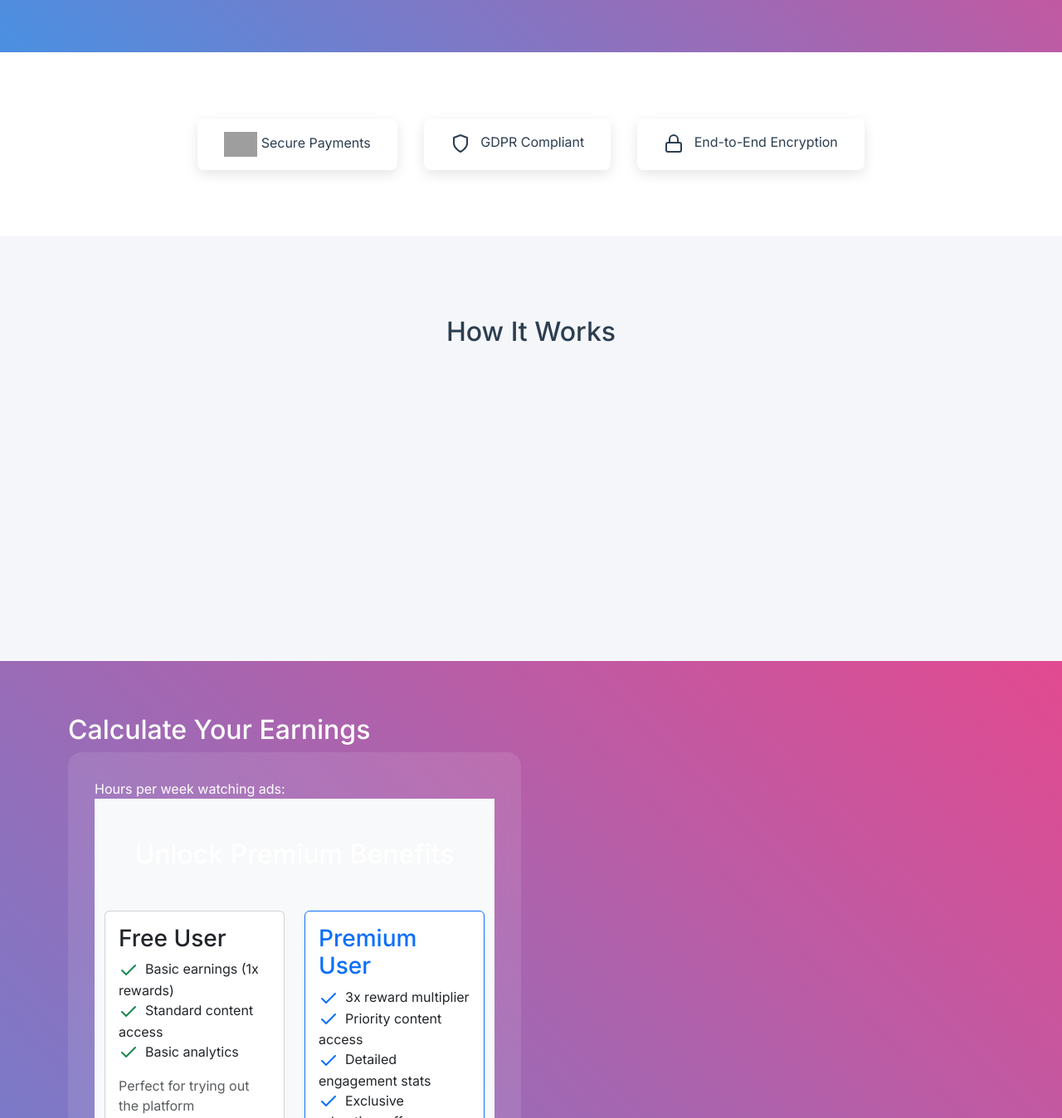
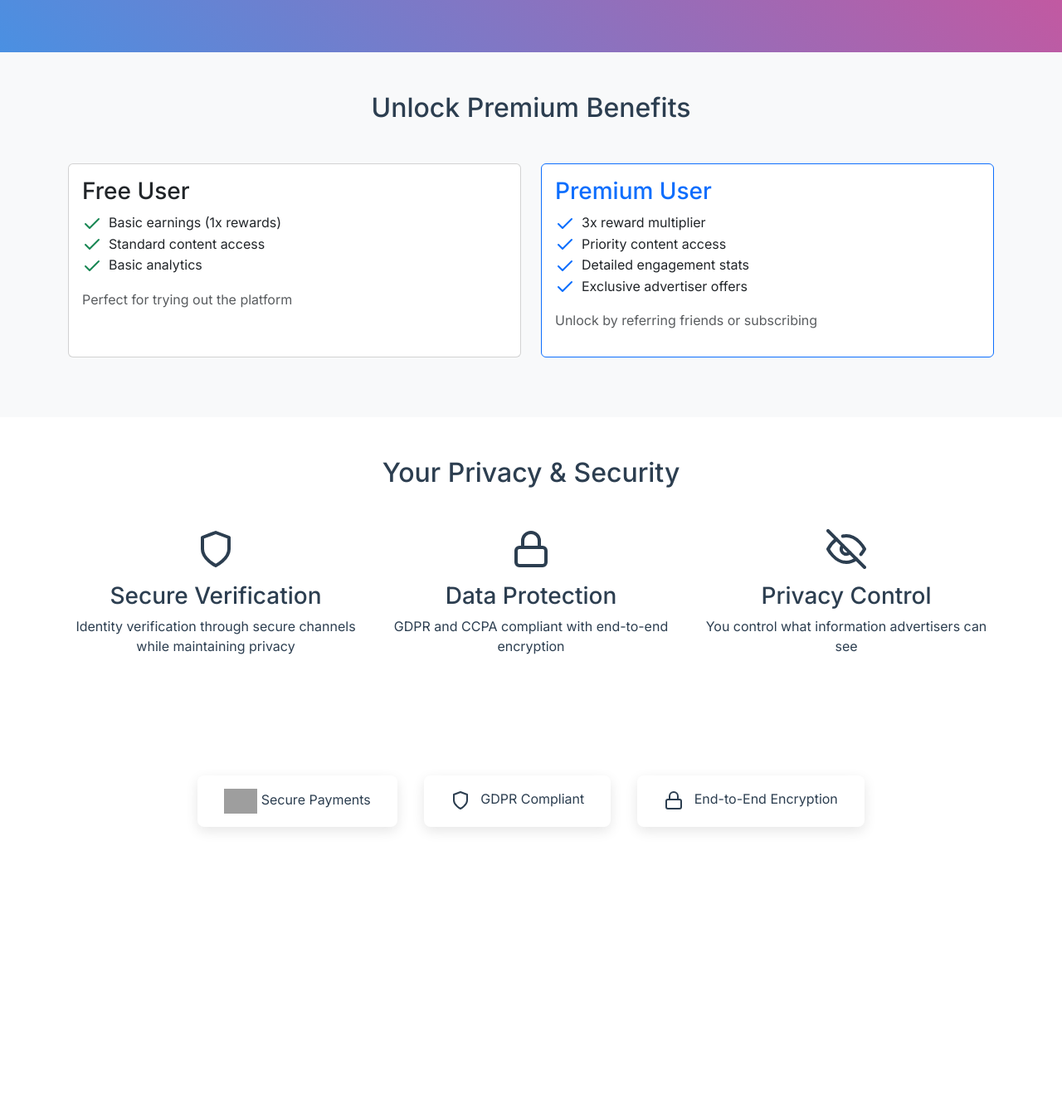
Before and after one commit to mlyongardiner/aditt-site, a Flask app: page / in a window 1280 px wide. Shown: the part 1677-3025 px from the top of the page at 83% size. After the commit the page ends 2679 px from the top, so only its background shows below. Run offline with Flask 3, Linux system fonts and the light colour scheme; some libraries are stand-ins or nearby versions; grey boxes are pictures that could not be loaded.

Commit message:
Agent query: Is the page structure correct now without any duplicated sections? Are all sections (Hero, Features, Calculator, Premium, Privacy, Trust Signals) displaying in the right order?
Remove trust signals, features, and calculator sections from index.html; update Bootstrap and fonts.

Screenshot: https://storage.googleapis.com/screenshot-production-us-central1/0ffc51b7-d2cf-49eb-bf3c-e417bce69829/a15c9064-e02b-45e3-aea4-ac4f04405123.jpg

```diff
--- a/templates/index.html
+++ b/templates/index.html
@@ -4,11 +4,9 @@
     <meta charset="UTF-8">
     <meta name="viewport" content="width=device-width, initial-scale=1.0">
     <title>Aditt - Get Paid to Watch Ads</title>
-
-    <!-- Stylesheets -->
+    <!-- Bootstrap CSS -->
     <link href="https://cdn.jsdelivr.net/npm/bootstrap@5.3.0/dist/css/bootstrap.min.css" rel="stylesheet">
-    <link href="https://fonts.googleapis.com/css2?family=Inter:wght@400;500;600;700&display=swap" rel="stylesheet">
-    <link href="https://cdn.jsdelivr.net/npm/feather-icons/dist/feather.css" rel="stylesheet">
+    <link href="https://fonts.googleapis.com/css2?family=Inter:wght@400;500;600&display=swap" rel="stylesheet">
     <link href="{{ url_for('static', filename='css/style.css') }}" rel="stylesheet">
 </head>
 <body>
@@ -162,64 +160,6 @@
         </div>
     </section>
 
-    <!-- Trust Signals -->
-    <section class="trust-signals py-5">
-        <div class="container">
-            <div class="trust-badges">
-                <div class="trust-badge">
-                    <img src="https://stripe.com/img/v3/home/twitter.svg" alt="Stripe" height="30">
-                    <span>Secure Payments</span>
-                </div>
-                <div class="trust-badge">
-                    <i data-feather="shield" class="me-2"></i>
-                    <span>GDPR Compliant</span>
-                </div>
-                <div class="trust-badge">
-                    <i data-feather="lock" class="me-2"></i>
-                    <span>End-to-End Encryption</span>
-                </div>
-            </div>
-        </div>
-    </section>
-    <!-- Features Section -->
-    <section class="features" id="features">
-        <div class="container">
-            <h2 class="text-center mb-5">How It Works</h2>
-            <div class="row">
-                <div class="col-md-4 mb-4">
-                    <div class="feature-card">
-                        <i data-feather="play-circle" class="mb-3"></i>
-                        <h3>Watch Videos</h3>
-                        <p>Engage with targeted content from brands you're interested in.</p>
-                    </div>
-                </div>
-                <div class="col-md-4 mb-4">
-                    <div class="feature-card">
-                        <i data-feather="check-circle" class="mb-3"></i>
-                        <h3>Verify Engagement</h3>
-                        <p>Answer simple questions to confirm your attention and understanding.</p>
-                    </div>
-                </div>
-                <div class="col-md-4 mb-4">
-                    <div class="feature-card">
-                        <i data-feather="dollar-sign" class="mb-3"></i>
-                        <h3>Get Paid</h3>
-                        <p>Earn real money directly to your wallet. Cash out anytime.</p>
-                    </div>
-                </div>
-            </div>
-        </div>
-    </section>
-
-    <!-- Calculator Section -->
-    <section class="calculator" id="calculator">
-        <div class="container">
-            <div class="row align-items-center">
-                <div class="col-md-6">
-                    <h2>Calculate Your Earnings</h2>
-                    <div class="calculator-widget">
-                        <div class="form-group mb-4">
-                            <label for="hoursSlider">Hours per week watching ads:</label>
     <!-- Premium Features -->
     <section class="premium bg-light py-5" id="premium">
         <div class="container">
@@ -285,19 +225,6 @@
             </div>
         </div>
     </section>
-                            <input type="range" class="form-range" id="hoursSlider" min="1" max="20" value="5">
-                            <div class="text-center mt-3">
-                                <span id="rateDisplay">5</span> hours = $<span id="totalEarnings">75</span> per week
-                            </div>
-                        </div>
-                    </div>
-                </div>
-                <div class="col-md-6">
-                    <img src="https://images.unsplash.com/photo-1522125670776-3c7abb882bc2" alt="Mobile Payment" class="img-fluid rounded">
-                </div>
-            </div>
-        </div>
-    </section>
 
     <!-- Trust Signals -->
     <section class="trust-signals py-5">
```
